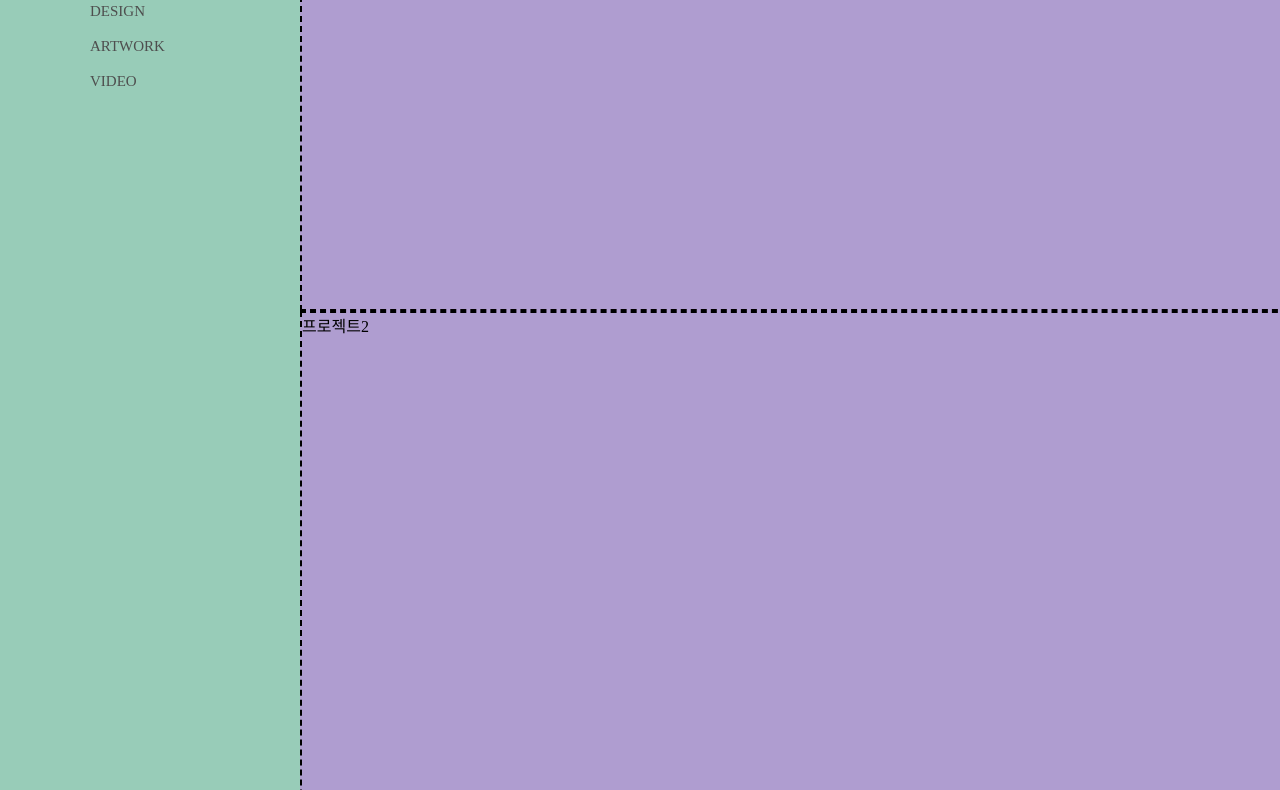
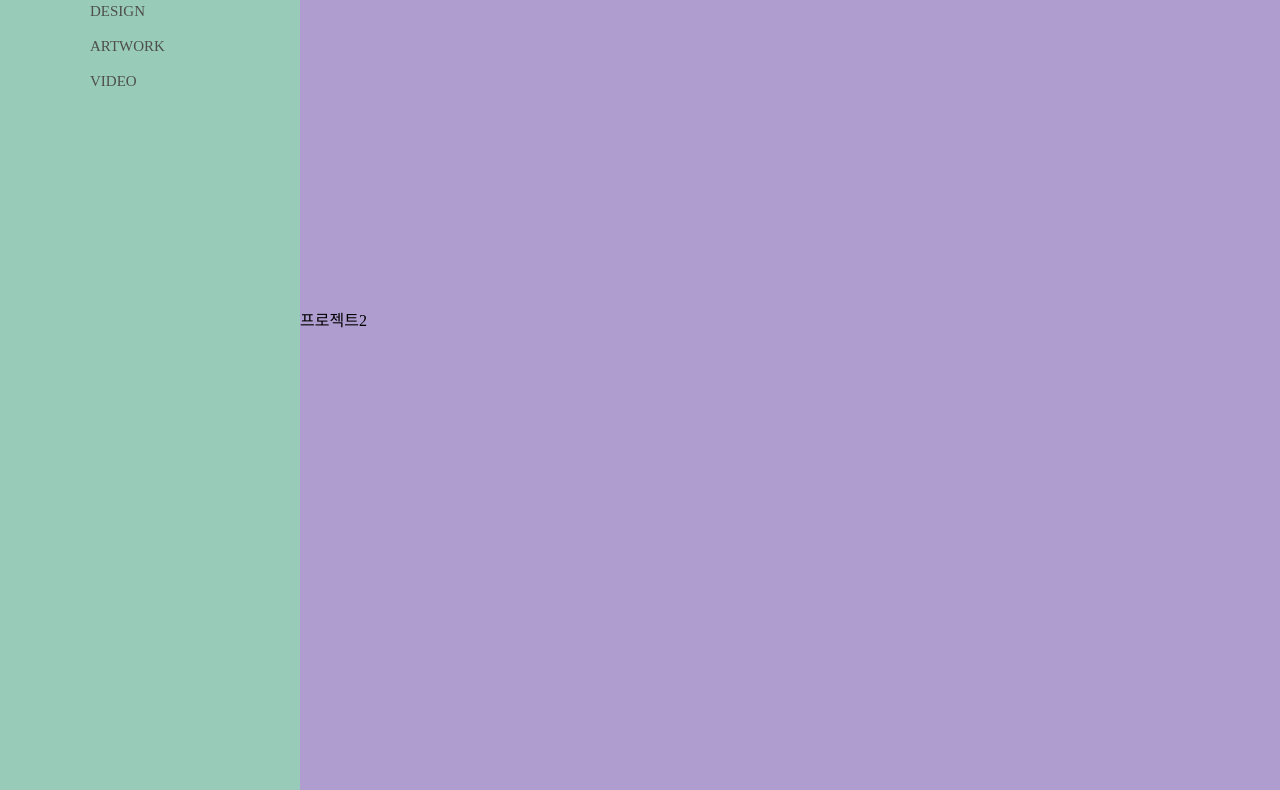
Before and after one commit to rhjeong21/rhjeong21.github.io, a plain HTML site: page index.html in a window 1280 px wide. Shown: the part 293-1083 px from the top of the page. Drawn offline with Linux system fonts and the light colour scheme; a web font is replaced by a local one.

Commit message:
Update 중간.css

```diff
--- a/중간.css
+++ b/중간.css
@@ -57,7 +57,6 @@ main {
     height: 600px;
     left: 300px;
     background-color: rgb(175, 157, 208);
-    border: dashed 2px #000;
 }
 #look-at-me {
     position: relative;
```
